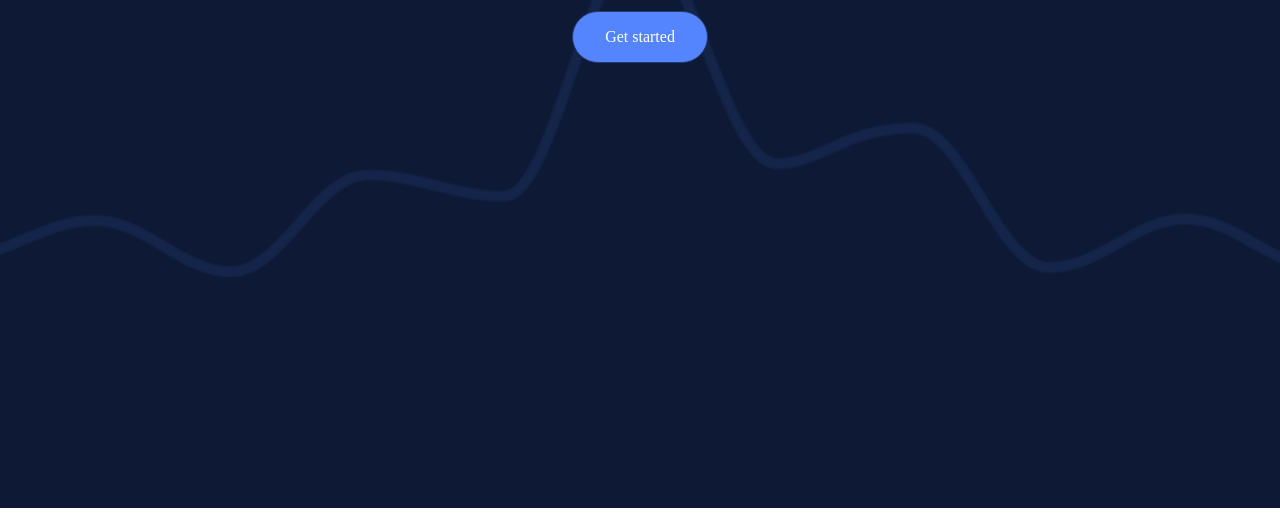
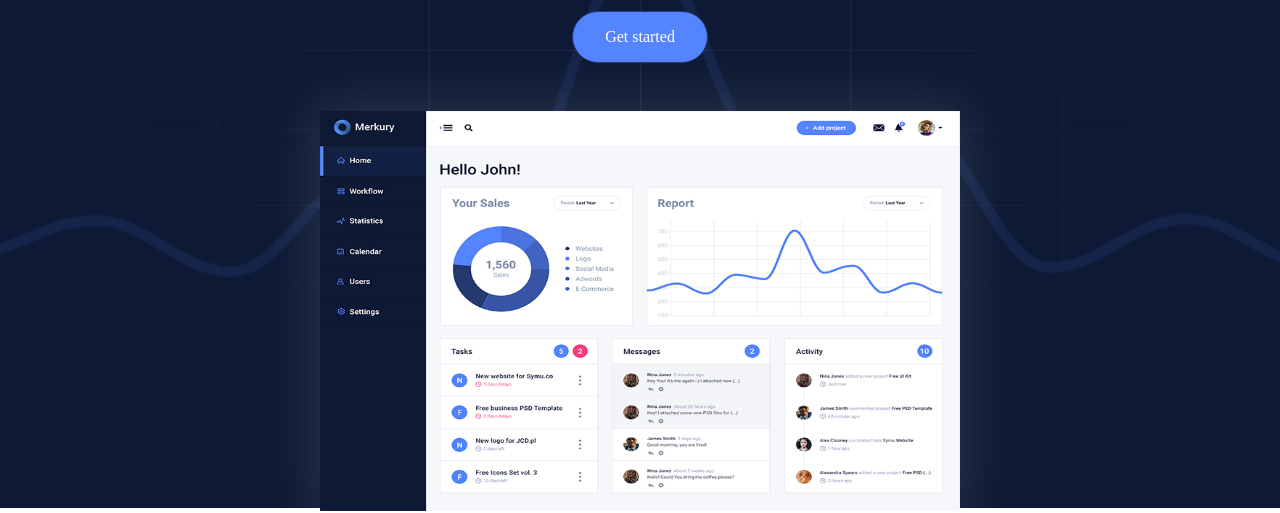
Before and after one commit to dumko23/Albedo-Task-DEJB-6, a website: page App/index.html in a window 1280 px wide. Shown: the part 308-821 px from the top of the page. Drawn offline with nearby package versions, Linux system fonts and the light colour scheme; files that its build step writes are made by us from their sources; files whose address does not match are found by name.

Commit message:
Fixing template image positioning and shadows

```diff
--- a/App/assets/styles.scss
+++ b/App/assets/styles.scss
@@ -37,7 +37,7 @@
 html {
     @extend %reset;
 
-    body{
+    body {
         @extend %reset;
 
         header {
@@ -45,7 +45,7 @@ html {
             background-image: url(images/Grid.png), url(images/Graph.png);
             background-size: cover, contain;
             background-repeat: no-repeat, no-repeat;
-            background-position: bottom, center;
+            background-position: top, center;
             height: 100vh;
 
             nav {
@@ -125,9 +125,15 @@ html {
             }
 
             div {
+
                 img {
                     position: absolute;
-
+                    width: 50%;
+                    height: 50%;
+                    left: 0;
+                    right: 0;
+                    margin: auto;
+                    box-shadow: 0px 0px 50px 9px rgba(253, 253, 253, 0.1);
                 }
             }
 
--- a/App/index.html
+++ b/App/index.html
@@ -31,7 +31,7 @@
         </div>
 
         <div>
-            <!-- <img src="assets/images/Merkury - Home kopia.png" alt="Dashboard image example"> -->
+            <img src="assets/images/Merkury - Home kopia.png" alt="Dashboard image example">
         </div>
     </header>
 
```
